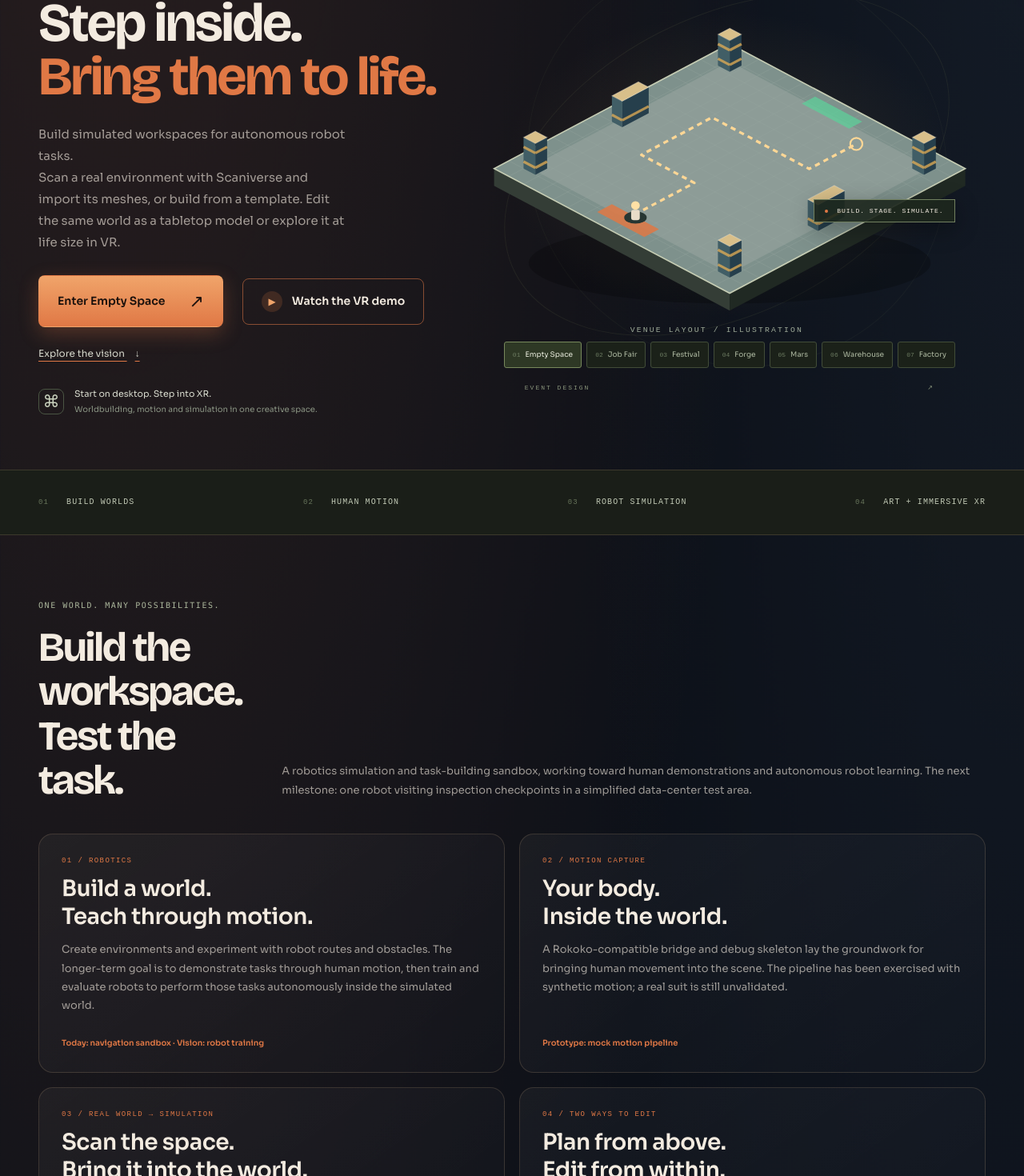
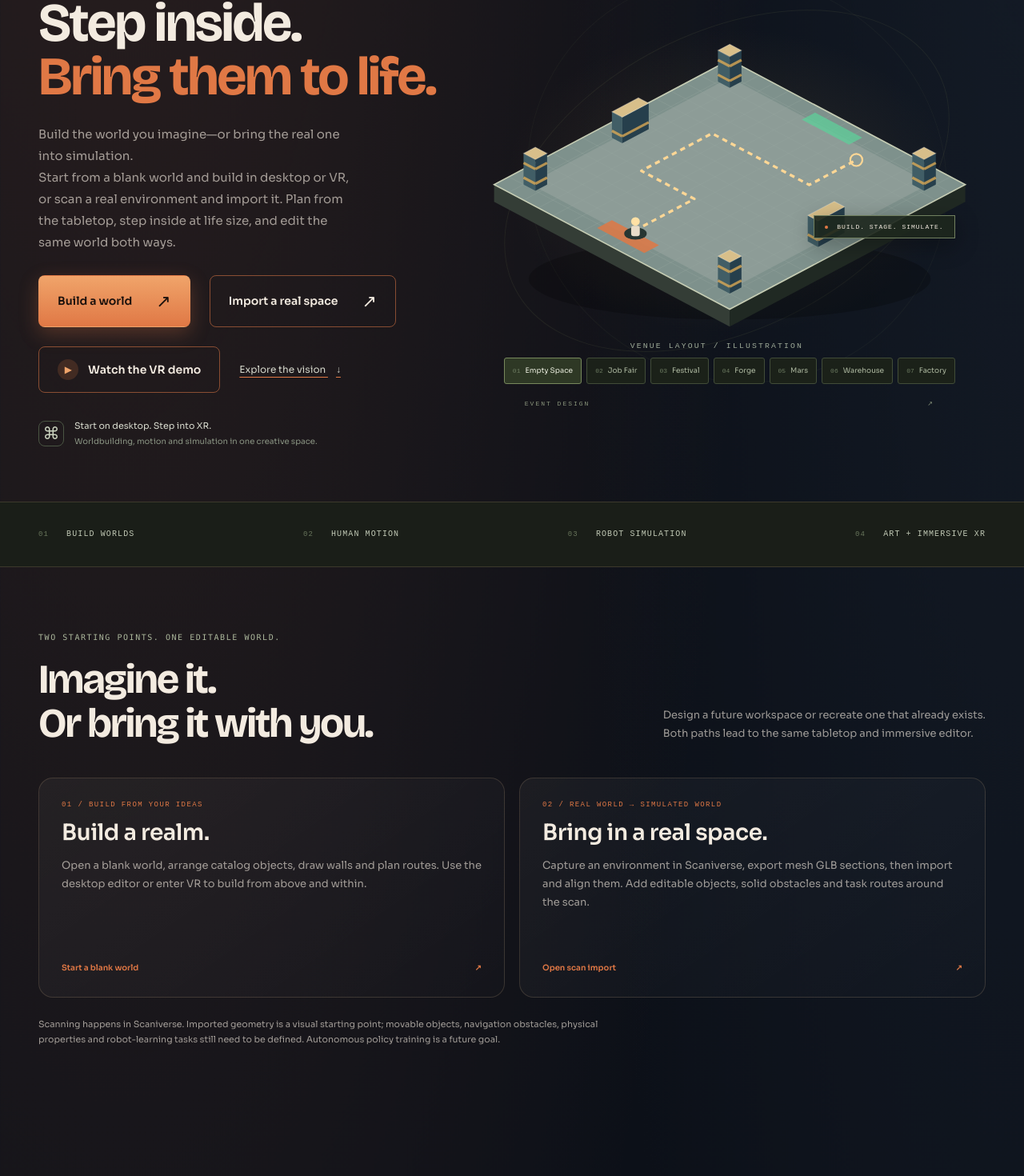
Before and after one commit to abelxmendoza/RealmForge-XR, a React (Vite) app: page / in a window 1280 px wide. Shown: the part 273-1743 px from the top of the page at 80% size. Built offline with nearby package versions, Linux system fonts and the light colour scheme.

Commit message:
Add build-world and real-world scan entry workflows with direct editor actions

```diff
--- a/src/editor/EditorEntry.ts
+++ b/src/editor/EditorEntry.ts
@@ -1,3 +1,4 @@
+import { openScanImport } from './Inspector'
 import { installAutosave } from '../world/autosave'
 import { useWorld } from '../world/store'
 import { startActors } from '../actors/runtime'
@@ -10,13 +11,13 @@ import { loadEnvironment } from '../world/environment'
 import { startMocapClient } from '../mocap/client'
 import { installDevLog } from '../devLog'
 import { installLineRaycastGuard } from '../scene/lineRaycastGuard'
-import type { LandingWorldId } from '../landing/entry'
+import type { EntryWorkflow, LandingWorldId } from '../landing/entry'
 import { loadAssetManifest } from '../world/assetManifest'
 import { openWorldLibrary } from './WorldLibrary'
 import '../style.css'
 
 /** Runs once before mounting the editor; a landing selection initializes a fresh scene. */
-export async function initializeEditor(world?: LandingWorldId) {
+export async function initializeEditor(world?: LandingWorldId, workflow?: EntryWorkflow) {
   installDevLog()
   installLineRaycastGuard()
   // Custom library assets first, so saved/loaded worlds keep their asset ids.
@@ -27,7 +28,7 @@ export async function initializeEditor(world?: LandingWorldId) {
     if (!result.ok) throw new Error(result.error)
   } else {
     // No world picked on the landing page: let the user choose one before they start.
-    openWorldLibrary()
+    if (!workflow) openWorldLibrary()
   }
   if (!world) useWorld.getState().loadWorld({ objects: [], actors: [], robotEnabled: false, robotStart: [0, 0], goal: null })
   startNavigation()
@@ -37,5 +38,6 @@ export async function initializeEditor(world?: LandingWorldId) {
   installDirtyTracking()
   installAutosave()
   startMocapClient()
+  if (workflow === 'scan') openScanImport()
 }
 export default App
--- a/src/editor/Inspector.tsx
+++ b/src/editor/Inspector.tsx
@@ -1,4 +1,4 @@
-import { useMemo, useState, useEffect } from 'react'
+import { useMemo, useState, useEffect, useRef } from 'react'
 import { ScanPanel } from '../scan/ScanPanel'
 import { openScanPanel, useScan } from '../scan/store'
 import { create } from 'zustand'
@@ -73,9 +73,13 @@ export function Inspector() {
   const scanOpen = useScan((s) => s.panelOpen)
   useEffect(() => { if (scanOpen) setCollapsed(false) }, [scanOpen, setCollapsed])
   const selectedId = selected?.id ?? null
+  const previousContext = useRef([tool, section, selectedId, selectedActorId])
+  // Preserve an explicitly opened scan panel on initial mount (including StrictMode).
   // Picking another tool, tab or object hands the side panel back to it.
   useEffect(() => {
-    if (useScan.getState().panelOpen) openScanPanel(false)
+    const next = [tool, section, selectedId, selectedActorId]
+    if (next.some((value, i) => value !== previousContext.current[i]) && useScan.getState().panelOpen) openScanPanel(false)
+    previousContext.current = next
   }, [tool, section, selectedId, selectedActorId])
 
   if (collapsed) {
--- a/src/landing/LandingPage.tsx
+++ b/src/landing/LandingPage.tsx
@@ -1,6 +1,6 @@
 import { BRAND } from '../theme/brand'
 import { lazy, Suspense, useCallback, useEffect, useState, type CSSProperties } from 'react'
-import { editorHref, LANDING_TEMPLATES, LANDING_VENUES, LANDING_WORLDS, type LandingWorldId } from './entry'
+import { workflowHref, editorHref, LANDING_TEMPLATES, LANDING_VENUES, LANDING_WORLDS, type LandingWorldId } from './entry'
 import { WorldDiorama } from './WorldDiorama'
 import { manualInstallHint, promptInstall, useInstallState } from './install'
 
@@ -161,14 +161,13 @@ export default function LandingPage() {
               <span>Bring them to life.</span>
             </h1>
             <p className="rf-intro">
-              Build simulated workspaces for autonomous robot tasks.{' '}
+              Build the world you imagine—or bring the real one into simulation.{' '}
               <br />
-              Scan a real environment with Scaniverse and import its meshes, or build from a template. Edit the same world as a tabletop model or explore it at life size in VR.
+              Start from a blank world and build in desktop or VR, or scan a real environment and import it. Plan from the tabletop, step inside at life size, and edit the same world both ways.
             </p>
             <div className="rf-hero-actions">
-              <a className="rf-button" href={editorHref(selected.id)}>
-                {enterLabel(selected.id)} <Arrow />
-              </a>
+              <a className="rf-button" href={workflowHref('build')}>Build a world <Arrow /></a>
+              <a className="rf-button rf-button-ghost" href={workflowHref('scan')}>Import a real space <Arrow /></a>
               <button className="rf-button rf-button-ghost rf-demo-launch" onClick={openDemo}>
                 <i aria-hidden="true">▶</i> Watch the VR demo
               </button>
@@ -229,6 +228,28 @@ export default function LandingPage() {
             </span>
           </div>
         </div>
+
+        <section className="rf-shell rf-technology" aria-labelledby="starting-heading">
+          <div className="rf-section-heading">
+            <div><p className="rf-eyebrow">TWO STARTING POINTS. ONE EDITABLE WORLD.</p><h2 id="starting-heading">Imagine it.<br />Or bring it with you.</h2></div>
+            <p>Design a future workspace or recreate one that already exists.<br />Both paths lead to the same tabletop and immersive editor.</p>
+          </div>
+          <div className="rf-usecase-grid">
+            <a className="rf-credit-card" href={workflowHref('build')}>
+              <span className="rf-credit-label">01 / BUILD FROM YOUR IDEAS</span>
+              <h3>Build a realm.</h3>
+              <p>Open a blank world, arrange catalog objects, draw walls and plan routes. Use the desktop editor or enter VR to build from above and within.</p>
+              <span className="rf-credit-action">Start a blank world <Arrow /></span>
+            </a>
+            <a className="rf-credit-card" href={workflowHref('scan')}>
+              <span className="rf-credit-label">02 / REAL WORLD → SIMULATED WORLD</span>
+              <h3>Bring in a real space.</h3>
+              <p>Capture an environment in Scaniverse, export mesh GLB sections, then import and align them. Add editable objects, solid obstacles and task routes around the scan.</p>
+              <span className="rf-credit-action">Open scan import <Arrow /></span>
+            </a>
+          </div>
+          <p className="rf-credit-note">Scanning happens in Scaniverse. Imported geometry is a visual starting point; movable objects, navigation obstacles, physical properties and robot-learning tasks still need to be defined. Autonomous policy training is a future goal.</p>
+        </section>
 
         <section id="vision" className="rf-shell rf-technology" aria-labelledby="vision-heading">
           <div className="rf-section-heading">
@@ -331,7 +352,7 @@ export default function LandingPage() {
             </article>
           </div>
           <div className="rf-hero-actions">
-            <a className="rf-button" href={editorHref()}>Open editor to import scans <Arrow /></a>
+            <a className="rf-button" href={workflowHref('scan')}>Open scan import <Arrow /></a>
             <a className="rf-text-link" href={`${GITHUB}/blob/main/docs/property-scans.md`} target="_blank" rel="noreferrer">Read the scan guide <Arrow /></a>
           </div>
           <p className="rf-event-note">
--- a/src/landing/entry.ts
+++ b/src/landing/entry.ts
@@ -83,8 +83,16 @@ export function editorHref(world?: LandingWorldId) {
   return world ? `?editor=1&world=${encodeURIComponent(world)}` : '?editor=1'
 }
 
-export function readEntry(search: string): { editor: boolean; world?: LandingWorldId } {
+export type EntryWorkflow = 'build' | 'scan'
+export function workflowHref(workflow: EntryWorkflow) {
+  return `?editor=1&workflow=${workflow}`
+}
+
+export function readEntry(search: string): { editor: boolean; world?: LandingWorldId; workflow?: EntryWorkflow } {
   const params = new URLSearchParams(search)
   const world = LANDING_TEMPLATES.find((item) => item.id === params.get('world'))?.id
-  return { editor: params.get('editor') === '1', ...(world ? { world } : {}) }
+  const editor = params.get('editor') === '1'
+  const value = params.get('workflow')
+  const workflow = editor && !world && (value === 'build' || value === 'scan') ? value : undefined
+  return { editor, ...(world ? { world } : {}), ...(workflow ? { workflow } : {}) }
 }
--- a/src/main.tsx
+++ b/src/main.tsx
@@ -13,7 +13,7 @@ const entry = readEntry(window.location.search)
 if (entry.editor) {
   root.render(<div className="rf-loading" role="status"><p>Opening your world…</p></div>)
   void import('./editor/EditorEntry').then(async ({ default: App, initializeEditor }) => {
-    await initializeEditor(entry.world)
+    await initializeEditor(entry.world, entry.workflow)
     document.title = 'RealmForge XR — World editor'
     root.render(<StrictMode><App /></StrictMode>)
   }).catch((error: unknown) => {
--- a/src/scan/ScanPanel.tsx
+++ b/src/scan/ScanPanel.tsx
@@ -1,3 +1,5 @@
+import { switchWorldView } from '../xr/worldView'
+import { useWorld } from '../world/store'
 import { useRef, useState } from 'react'
 import { requestConfirmation } from '../world/confirmation'
 import { importScanFile } from './importScan'
@@ -97,6 +99,14 @@ export function ScanPanel() {
             <button onClick={() => { const ok = calibrateScan(Number(real)); setNote({ error: !ok, text: ok ? 'Scale calibrated.' : 'Enter a valid positive distance.' }) }}>Apply</button></div>}
           <button onClick={() => startMeasuring(false)}>Cancel measurement</button>
         </>}
+        <h4>Build around this scan</h4>
+        <p className="hint">The scan is visual geometry. Add solid walls for robot navigation, then place catalog objects and route waypoints. Edits are shared between tabletop and life-size views.</p>
+        <div className="row">
+          <button onClick={() => { startMeasuring(false); useWorld.getState().setTool('wall'); openScanPanel(false) }}>Trace solid walls</button>
+          <button onClick={() => { startMeasuring(false); useWorld.getState().setTool('asset'); openScanPanel(false) }}>Add catalog objects</button>
+          <button onClick={() => switchWorldView('tabletop')}>Tabletop view</button>
+          <button onClick={() => switchWorldView('life')}>Life-size view</button>
+        </div>
         <h4>Display</h4>
         <label className="field">Opacity {Math.round(scan.opacity * 100)}%<input type="range" min="0.1" max="1" step="0.05" value={scan.opacity} onChange={(e) => patchScan({ opacity: Number(e.target.value) })} /></label>
         {scan.cutHeight !== null && <label className="field">Ceiling cut {scan.cutHeight.toFixed(1)} m above this section’s floor<input type="range" min="0.5" max="12" step="0.1" value={scan.cutHeight} onChange={(e) => patchScan({ cutHeight: Number(e.target.value) })} /></label>}
```
Also changed, not shown: 2 other files (tests, documents, lock files or other folders).
